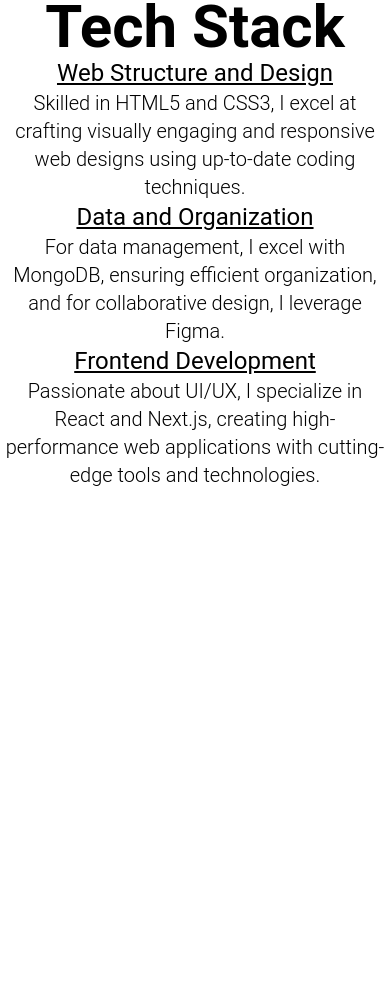
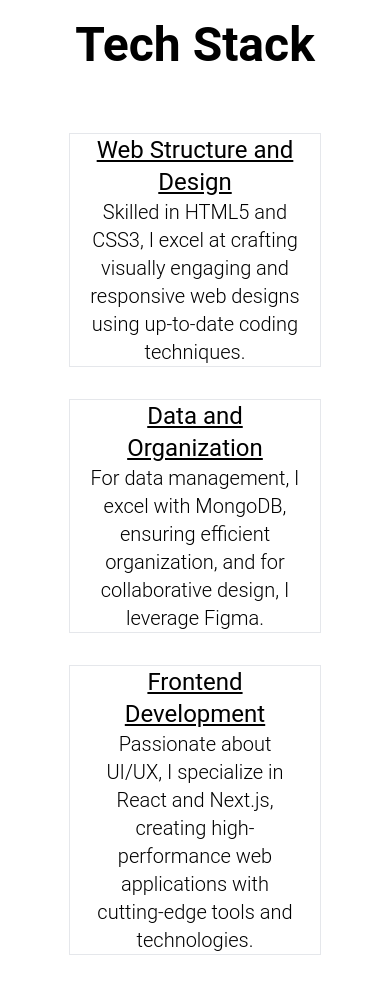
Before and after one commit to Morralytics/morralytics-portfolio, a Next.js app: page / in a window 390 px wide. Shown: the part 1160-2147 px from the top of the page. Before the commit the page ends 1649 px from the top, so only its background shows below. Built offline with nearby package versions, Linux system fonts and the light colour scheme.

Commit message:
Working on mobile screen's first.

```diff
--- a/app/page.js
+++ b/app/page.js
@@ -24,7 +24,6 @@ const page = () => {
           <ProfileLogo />
         </div>
         <div className="w-full text-xl py-5 text-center text-black text-base font-light xl:px-56">In Central Oregon, as a web developer, my life blends tech innovation with outdoor adventure. Against the backdrop of the Cascade Mountains, I craft websites and collaborate with local businesses, infusing my work with the region's unique spirit.</div>
-        <div className="w-10 h-10 left-[338px] top-[24px]" />
       </div>
       <div className="hidden sm:flex justify-center mt-20 xl:mt-48">
         <ChevronDownIcon
--- a/components/TechStack.jsx
+++ b/components/TechStack.jsx
@@ -5,9 +5,11 @@ import { faReact } from "@fortawesome/free-brands-svg-icons";
 import { faEnvira } from "@fortawesome/free-brands-svg-icons";
 import { faFigma } from "@fortawesome/free-brands-svg-icons";
 
+import { ChevronDownIcon } from "@heroicons/react/24/solid";
+
 const TechStack = () => {
   return (
-    <section>
+    <section className="flex flex-col items-center">
       <div className="flex w-full justify-around items-center mt-16 py-8 w-full bg-[#F7F7F8] px-5 sm:px-16 sm:mt-28 lg:px-56">
         <FontAwesomeIcon icon={faHtml5} className="h-16" />
         <FontAwesomeIcon icon={faCss3Alt} className="h-16" />
@@ -15,32 +17,25 @@ const TechStack = () => {
         <FontAwesomeIcon icon={faEnvira} className="h-16" />
         <FontAwesomeIcon icon={faFigma} className="h-16" />
       </div>
-      <div className="flex w-full flex-col bg-white">
-
-
-        <div className="text-center text-black text-6xl font-bold">
+      <div className="flex flex-col w-3/4 mt-16 px-5 sm:px-16 sm:mt-28 lg:px-56">
+        <div className="text-center text-black text-5xl font-bold mb-16 sm:mb-28">
           Tech Stack
         </div>
 
-        <div className="">
-          <div className="">
-            <div className="" />
+        <div className="flex flex-col w-full justify-around items-center sm:flex-row">
+          <div className="flex flex-col w-full justify-center items-center px-5 mb-8 border">
             <div className="text-center text-black text-2xl font-normal underline">
               Web Structure and Design
             </div>
-          </div>
             <div className="text-center text-black text-xl font-light">
-            Skilled in HTML5 and CSS3, I excel at crafting visually engaging and
-            responsive web designs using up-to-date coding techniques.
+              Skilled in HTML5 and CSS3, I excel at crafting visually engaging
+              and responsive web designs using up-to-date coding techniques.
             </div>
           </div>
 
-
-        <div className="">
-          <div className="">
+          <div className="flex flex-col w-full justify-center items-center px-5 mb-8 border">
             <div className="text-center text-black text-2xl font-normal underline">
               Data and Organization
-            </div>
             </div>
             <div className="text-center text-black text-xl font-light">
               For data management, I excel with MongoDB, ensuring efficient
@@ -48,21 +43,25 @@ const TechStack = () => {
             </div>
           </div>
 
-
-        <div className="">
-          <div className="">
+          <div className="flex flex-col w-full justify-center items-center px-5 mb-8 border">
             <div className="text-center text-black text-2xl font-normal underline">
               Frontend Development
             </div>
+            <div className="text-center text-black text-xl font-light">
+              Passionate about UI/UX, I specialize in React and Next.js,
+              creating high-performance web applications with cutting-edge tools
+              and technologies.
             </div>
-          <div className="text-center text-black text-xl font-light">
-            Passionate about UI/UX, I specialize in React and Next.js, creating
-            high-performance web applications with cutting-edge tools and
-            technologies.
           </div>
         </div>
 
 
+      </div>
+      <div className="hidden sm:flex justify-center mt-20 sm:mb-28 xl:mt-48">
+        <ChevronDownIcon
+          className="h-10 w-10 hover:cursor-pointer"
+          onClick={() => { }}
+        />
       </div>
     </section>
   );
```
Lines whose indentation alone changed are shown as unchanged.
